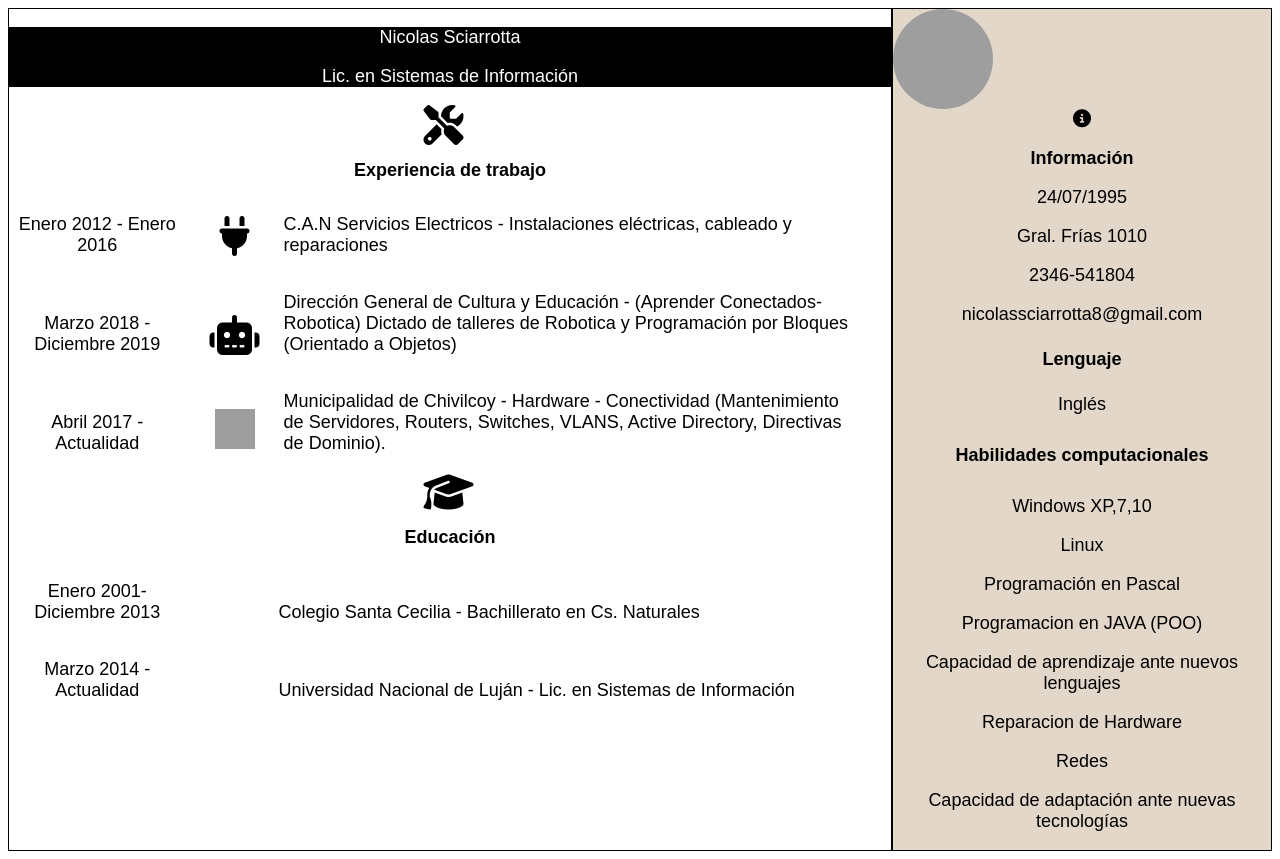
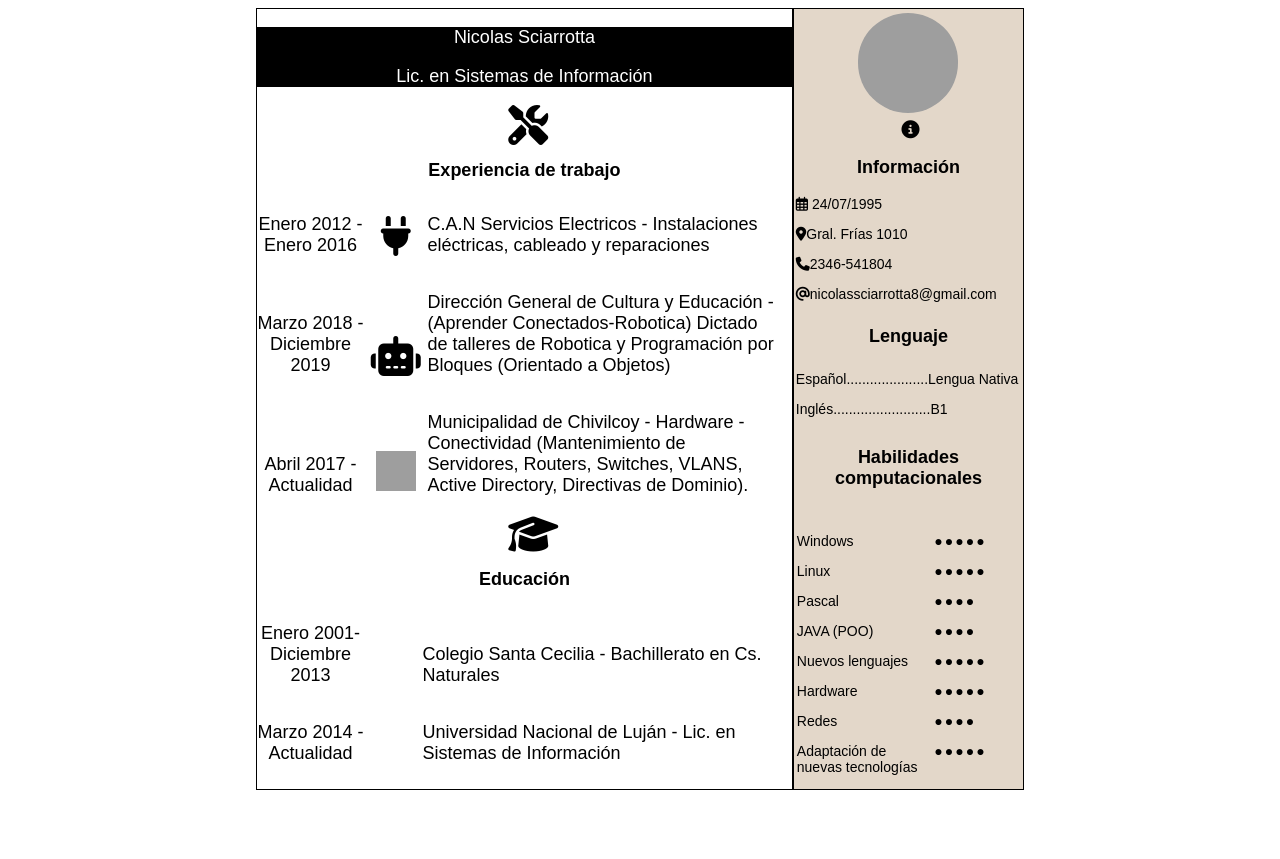
Before and after one commit to tomasdelvechio/PAW2020, a PHP site: page /cv.html in a window 1280 px wide. After the commit the page ends 790 px from the top, so only its background shows below. Run offline with PHP 8.4, Linux system fonts and the light colour scheme; some libraries are stand-ins or nearby versions; grey boxes are pictures that could not be loaded.

Commit message:
TP1
Tabla y CV Ok

```diff
--- a/Tp-1/CV/cv.html
+++ b/Tp-1/CV/cv.html
@@ -56,38 +56,50 @@
 
                 <section class="derecha">
                     <section class= "foto">
-                        <img src="F:\Pictures\232.jpg" alt="" class="foto">
+                        <img src="F:\PAW 2020\PAW2020\Tp-1\CV\images\persona.jpg" alt="" class="foto">
                     </section>
                      <section>
                         <i class="iconoInfo fas fa-info-circle"></i>
                         <h3 class = "titles">Información</h3>
-                            <article>
-                                <p>24/07/1995</p>
-                                <p>Gral. Frías 1010</p>
-                                <p>2346-541804</p>
-                                <p>nicolassciarrotta8@gmail.com</p>
+                            <article class = "language">
+                                <p> <i class="far fa-calendar-alt"></i> 24/07/1995</p>
+                                <p> <i class="fas fa-map-marker-alt"></i>Gral. Frías 1010</p>
+                                <p> <i class="fas fa-phone"></i>2346-541804</p>
+                                <p> <i class="fas fa-at"></i>nicolassciarrotta8@gmail.com</p>
                             </article>
 
 
                         <h4 class = "titles">Lenguaje</h4>
-                            <article>
-                                <p>Inglés</p>
+                            <article class="language">
+                                <p>Español.....................Lengua Nativa</p>
+                                <p>Inglés.........................B1</p>
                             </article>
 
                         <h5 class = "titles">Habilidades computacionales</h5>
-                            <article>
-                                <p>Windows XP,7,10</p>
-                                <p>Linux</p>
-                                <p>Programación en Pascal</p>
-                                <p>Programacion en JAVA (POO)</p>
-                                <p>Capacidad de aprendizaje ante nuevos lenguajes</p>
-                                <p>Reparacion de Hardware</p>
-                                <p>Redes</p>
-                                <p>Capacidad de adaptación ante nuevas tecnologías</p>
-                            </article>
+                            <section class = "habCompu">
+                                <article class = "articleDerecha">
+                                    <p>Windows</p>
+                                    <p>Linux</p>
+                                    <p>Pascal</p>
+                                    <p>JAVA (POO)</p>
+                                    <p>Nuevos lenguajes</p>
+                                    <p>Hardware</p>
+                                    <p>Redes</p>
+                                    <p>Adaptación de nuevas tecnologías</p>
+                                </article>
+                                <article class ="puntuacion">
+                                    <p>●●●●●</p>
+                                    <p>●●●●●</p>
+                                    <p>●●●● </p>
+                                    <p>●●●● </p>
+                                    <p>●●●●●</p>
+                                    <p>●●●●●</p>
+                                    <p>●●●● </p>
+                                    <p>●●●●●</p>
+                                </article>
 
+                            </section>
                      </section>
-
                 </section>
     </body>
 </html>
--- a/Tp-1/CV/estilos.css
+++ b/Tp-1/CV/estilos.css
@@ -3,7 +3,7 @@
     color: white;
     font-family: Century Gothic,CenturyGothic,AppleGothic,sans-serif;
     font-size: 18px;
-    font-weight: 400;
+    font-weight: 400px;
     text-align: center;
 }
 
@@ -27,8 +27,15 @@
     font-size: 40px;
 }
 
+.iconoInfo{
+    padding-left: 47%;
+    padding-top: 10px;
+    font-size: 18px;
+}
 body{
     display: inline-flex;
+    margin-left: 20%;
+    margin-right: 20%;
 }
 
 .letras{
@@ -37,10 +44,17 @@ body{
     font-size: 18px;
     font-weight: 400;
 }
-article{
-    width: 100%;
+.articleDerecha{
+    padding-left: 3px;
+    text-align: left;
+    width: 60%;
 }
-
+.habCompu{
+    display: inline-flex;
+}
+.language{
+    padding-left: 2px;
+}
 .p1{
     display: inline-block;
     text-align: center;
@@ -56,7 +70,6 @@ article{
 
 .p3{
     display: inline-block;
-
     width: 65%;
 }
 
@@ -66,6 +79,9 @@ article{
     width: 65%;
 }
 .foto{
+    display: block;
+    margin:auto;
+    padding-top: 2px;
     width: 100px;
     height: 100px;
     border-radius: 50px;
@@ -81,6 +97,11 @@ article{
 .derecha{
     width:30%;
     border:1px solid black;
-    text-align: center;
     background-color: rgb(227,215,201);
+    font-size: 14px;
 }
+
+.puntuacion{
+    color:black;
+    letter-spacing: 2px;
+}
```
Also changed, not shown: Tp-1/CV/images/persona.jpg (added).
